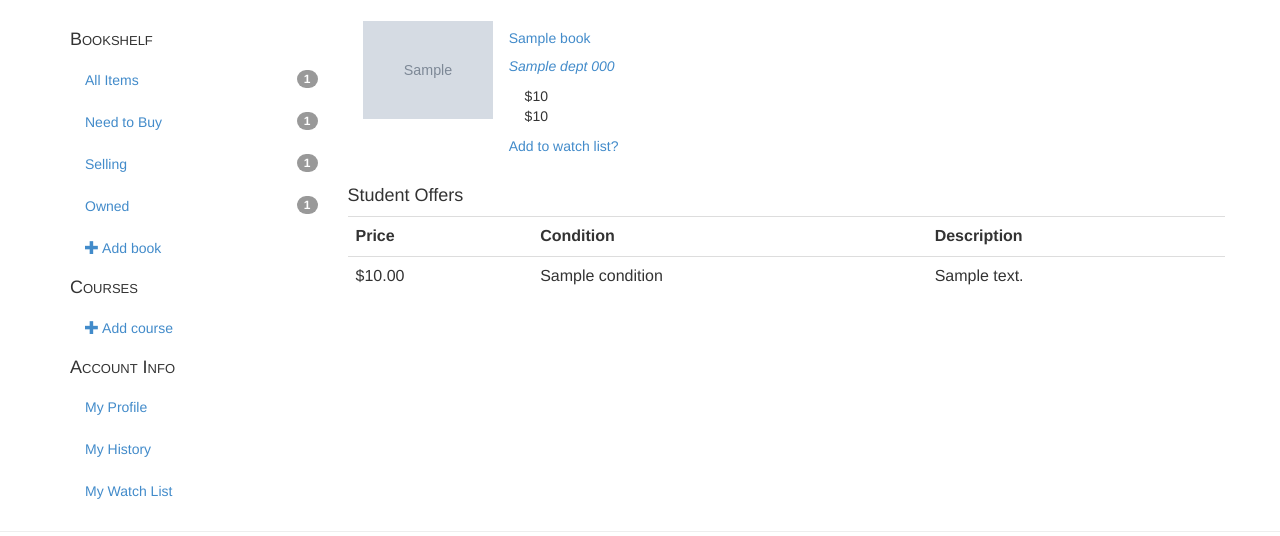
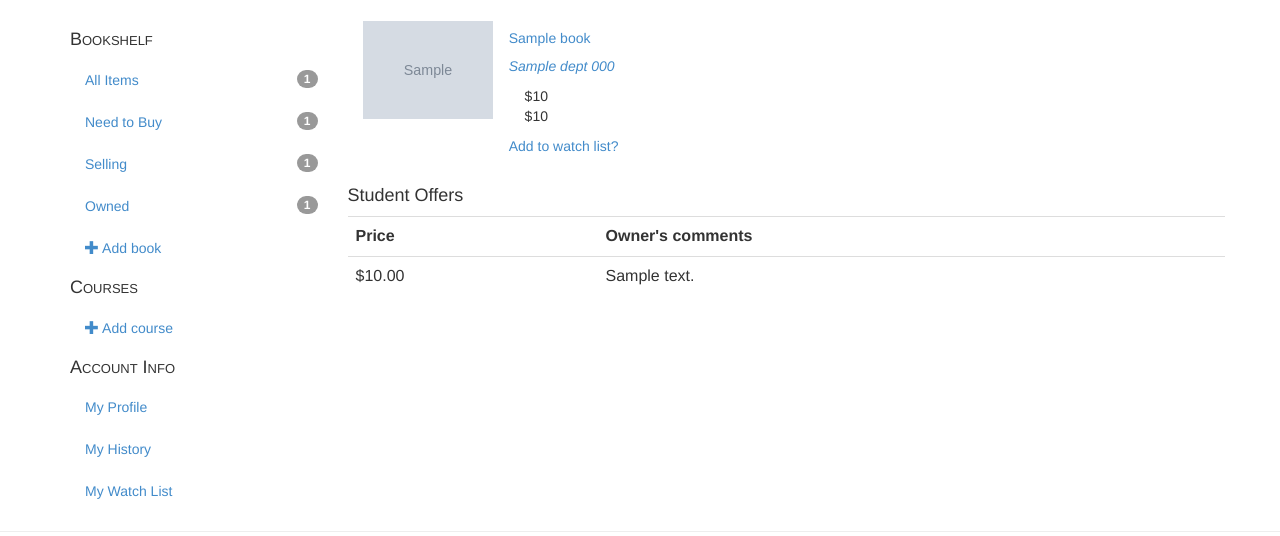
Before and after one commit to limichaelc/PTX2, a Django app: template ptx2app/templates/ptonptx2/book_lookup.html in a window 1280 px wide. Shown: the part 52-588 px from the top of the page. Run offline with Django 3.2, Linux system fonts and the light colour scheme; the template is opened without the code that fills it: most values are stand-ins (such as "Sample title", 1, 10 or a date in 2020); grey boxes marked "Sample" are stand-in pictures.

Commit message:
edited views to make listing work

```diff
--- a/ptx2app/templates/ptonptx2/book_lookup.html
+++ b/ptx2app/templates/ptonptx2/book_lookup.html
@@ -35,14 +35,12 @@
         <table class="table table-hover">
             <tr class="clickableRow" href="/buy">
                 <th>Price</th>
-                <th>Condition</th>
-                <th>Description</th>
+                <th>Owner's comments</th>
             </tr>
             {% for listing in listings %}
             <tr>
                 <td>${{ listing.price|floatformat:2 }}</td>
-                <td>{{ listing.condition }}</td>
-                <td>{{ listing.comment }}</td>
+                <td>{{ listing.book.comment }}</td>
             </tr>
             {% endfor %}
         </table>
```
